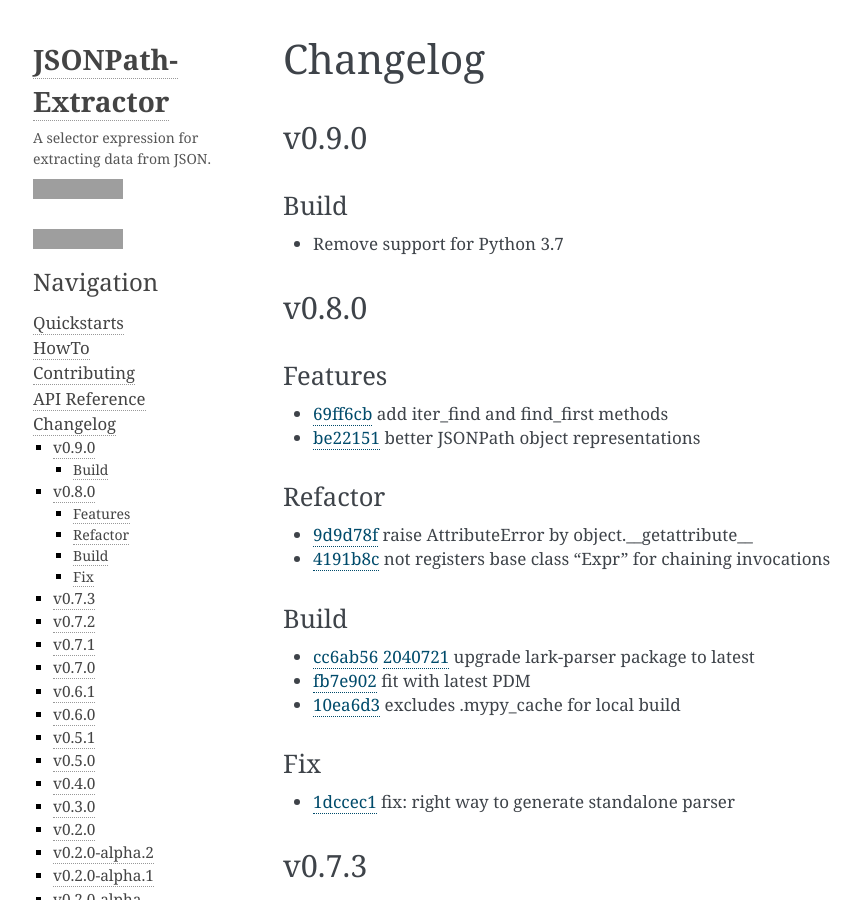
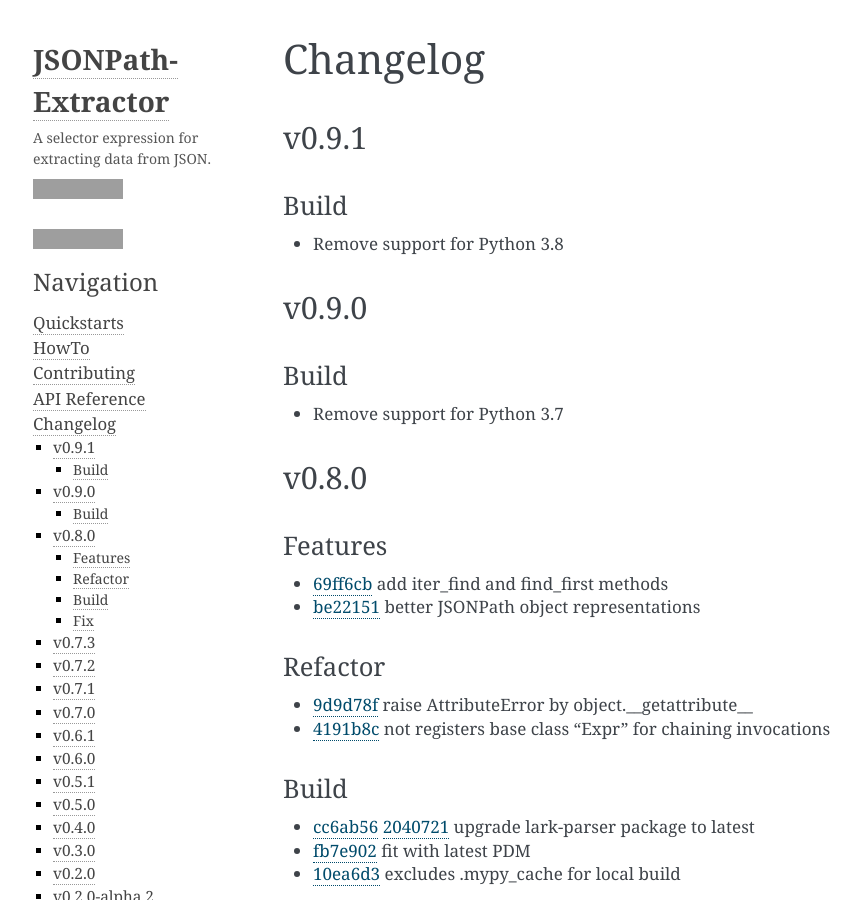
Before and after one commit to linw1995/jsonpath, a Sphinx documentation site: the page built from docs/source/changelog.rst, in a window 1280 px wide and 900 px high, cut to the strip 0-900 px from the top of the window. Shown: the whole strip, without its empty margins (105-966 px from the left). Built offline with Sphinx 7.4.7, drawn with Linux system fonts in a browser that asks for light colours; grey boxes are pictures that could not be loaded.

Commit message:
docs: update

```diff
--- a/README.rst
+++ b/README.rst
@@ -96,13 +96,13 @@
 Changelog
 <<<<<<<<<
 
-v0.9.0
+v0.9.1
 ~~~~~~
 
 Build
 *****
 
-- Remove support for Python 3.7
+- Remove support for Python 3.8
 
 
 Contributing
--- a/docs/source/changelog.rst
+++ b/docs/source/changelog.rst
@@ -2,13 +2,13 @@
 Changelog
 =========
 
-v0.9.0
+v0.9.1
 ~~~~~~
 
 Build
 *****
 
-- Remove support for Python 3.7
+- Remove support for Python 3.8
 
 .. include:: history.rst
     :start-line: 4
--- a/docs/source/history.rst
+++ b/docs/source/history.rst
@@ -1,6 +1,14 @@
 =======
 History
 =======
+
+v0.9.0
+~~~~~~
+
+Build
+*****
+
+- Remove support for Python 3.7
 
 v0.8.0
 ~~~~~~
--- a/pyproject.toml
+++ b/pyproject.toml
@@ -12,7 +12,7 @@
   "Programming Language :: Python :: 3.10",
   "Programming Language :: Python :: 3.11",
   "Programming Language :: Python :: 3.12",
-  "Development Status :: 4 - Beta",
+  "Development Status :: 5 - Production/Stable",
   "Operating System :: POSIX",
   "Operating System :: MacOS :: MacOS X",
   "Operating System :: Microsoft :: Windows",
```
